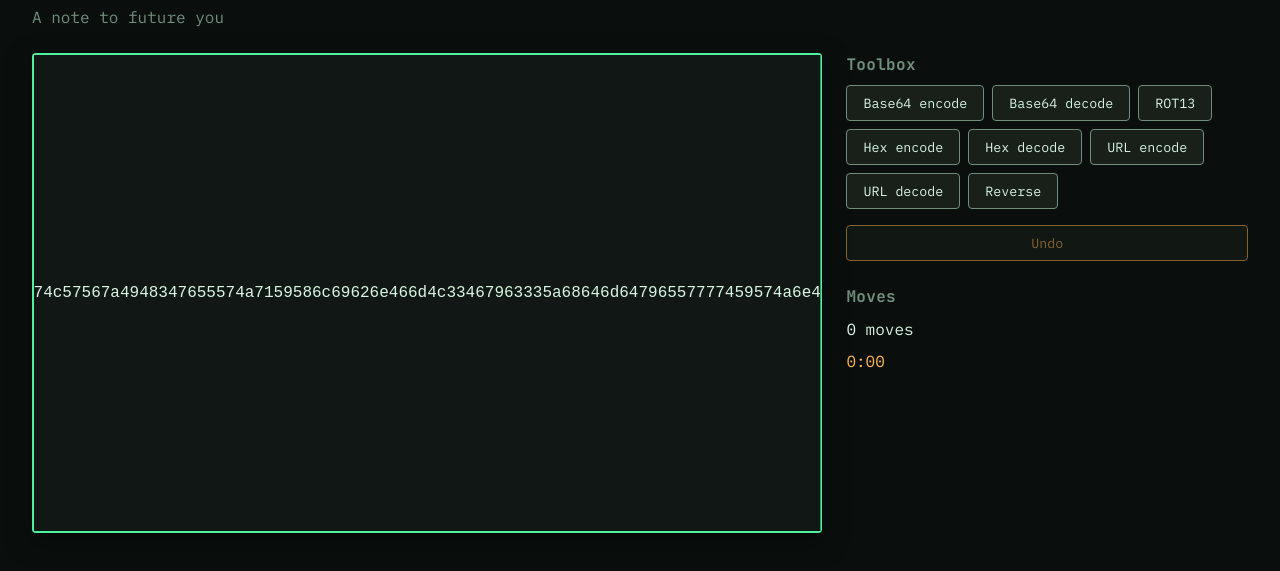
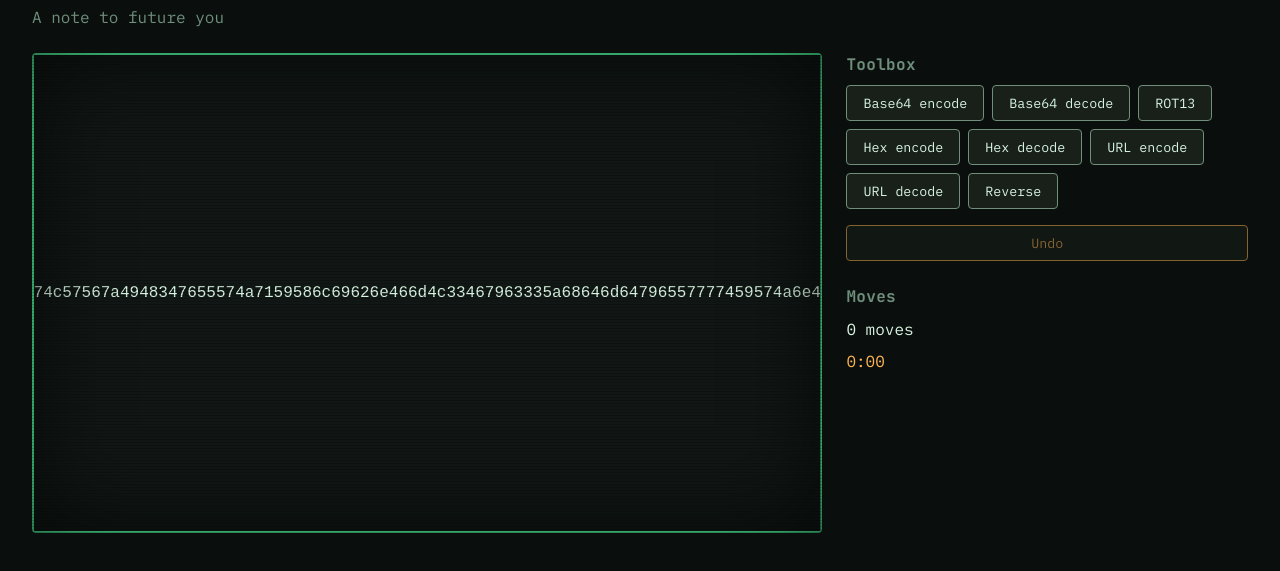
Before and after one commit to ctkrug/peel, a website built with Vite: page index.html in a window 1280 px wide. Shown: the part 75-646 px from the top of the page. Built offline with nearby package versions, Linux system fonts and the light colour scheme.

Commit message:
style: add CRT scanline and vignette treatment to the board frame
Repeating-linear-gradient scanlines with multiply blend, an inset
vignette shadow, and a subtle periodic flicker gated behind
prefers-reduced-motion: no-preference.

```diff
--- a/src/style.css
+++ b/src/style.css
@@ -97,12 +97,62 @@ button:disabled {
   padding: var(--space-3) var(--space-4) var(--space-6);
 }
 
+.board-frame {
+  position: relative;
+  border-radius: var(--radius);
+  overflow: hidden;
+}
+
 .board {
+  display: block;
   width: 100%;
   height: 50vh;
   background: var(--surface-1);
   border-radius: var(--radius);
   box-shadow: inset 0 1px 0 rgba(255, 255, 255, 0.04), 0 8px 24px rgba(0, 0, 0, 0.5);
+}
+
+.board-frame::before {
+  content: "";
+  position: absolute;
+  inset: 0;
+  pointer-events: none;
+  background: repeating-linear-gradient(
+    0deg,
+    rgba(0, 0, 0, 0.18) 0px,
+    rgba(0, 0, 0, 0.18) 1px,
+    transparent 1px,
+    transparent 3px
+  );
+  mix-blend-mode: multiply;
+}
+
+.board-frame::after {
+  content: "";
+  position: absolute;
+  inset: 0;
+  pointer-events: none;
+  box-shadow: inset 0 0 90px rgba(0, 0, 0, 0.65);
+}
+
+@media (prefers-reduced-motion: no-preference) {
+  .board-frame::before {
+    animation: crt-flicker 6s infinite;
+  }
+}
+
+@keyframes crt-flicker {
+  0%,
+  96%,
+  100% {
+    opacity: 1;
+  }
+  97% {
+    opacity: 0.85;
+  }
+  98% {
+    opacity: 1;
+  }
 }
 
 .sidebar {
```
